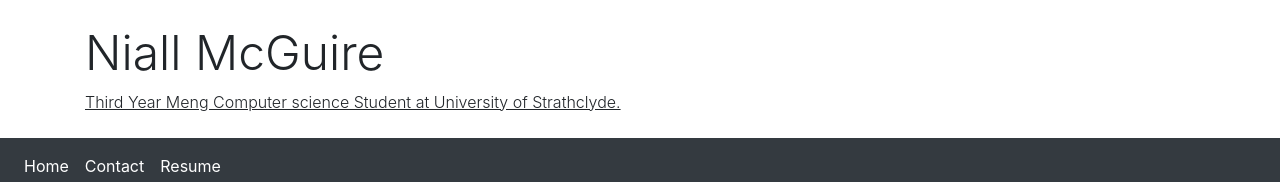
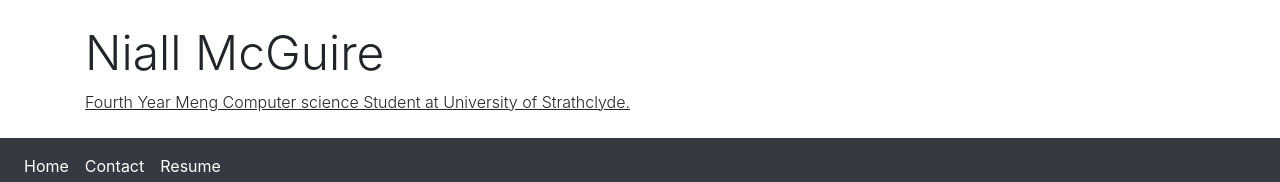
Before and after one commit to NiallMcguire/NiallMcguire.github.io, a plain HTML site: page index.html in a window 1280 px wide. Shown: the top 182 px of the page. Drawn offline with nearby package versions, Linux system fonts and the light colour scheme.

Commit message:
Update index.html

```diff
--- a/index.html
+++ b/index.html
@@ -16,7 +16,7 @@
 <div style="margin-bottom:0; padding: 3vh; align-content: center;" class="jumbotron jumbotron-fluid bg-white " >
     <div class="container bg-white ">
         <h1 class="display-4" style="font-size: 3em">Niall McGuire</h1>
-        <p class="lead" style="margin: 0; padding: 0; font-size: 1em"><u>Third Year Meng Computer science Student at University of Strathclyde.</u></p>
+        <p class="lead" style="margin: 0; padding: 0; font-size: 1em"><u>Fourth Year Meng Computer science Student at University of Strathclyde.</u></p>
     </div>
 </div>
 
```
